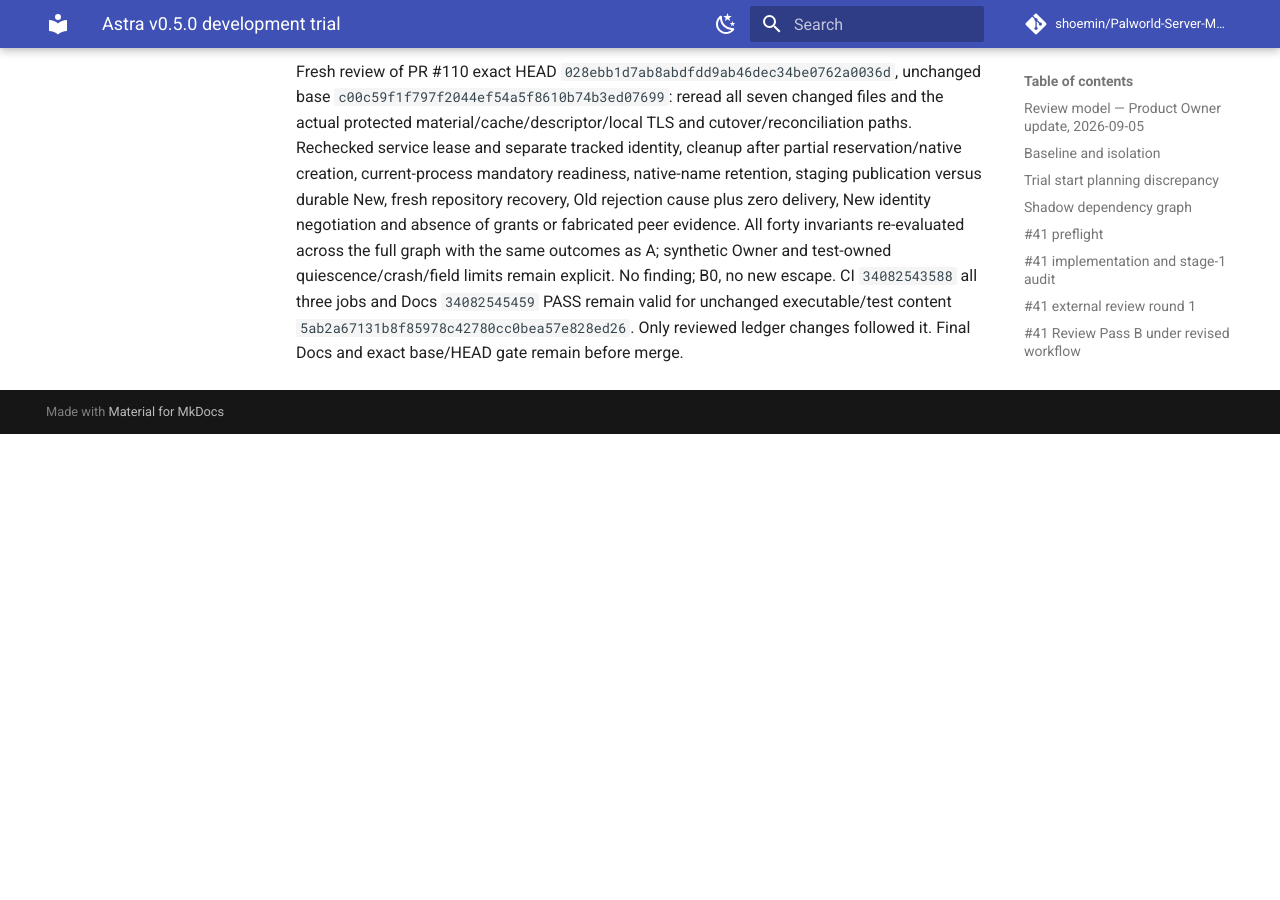
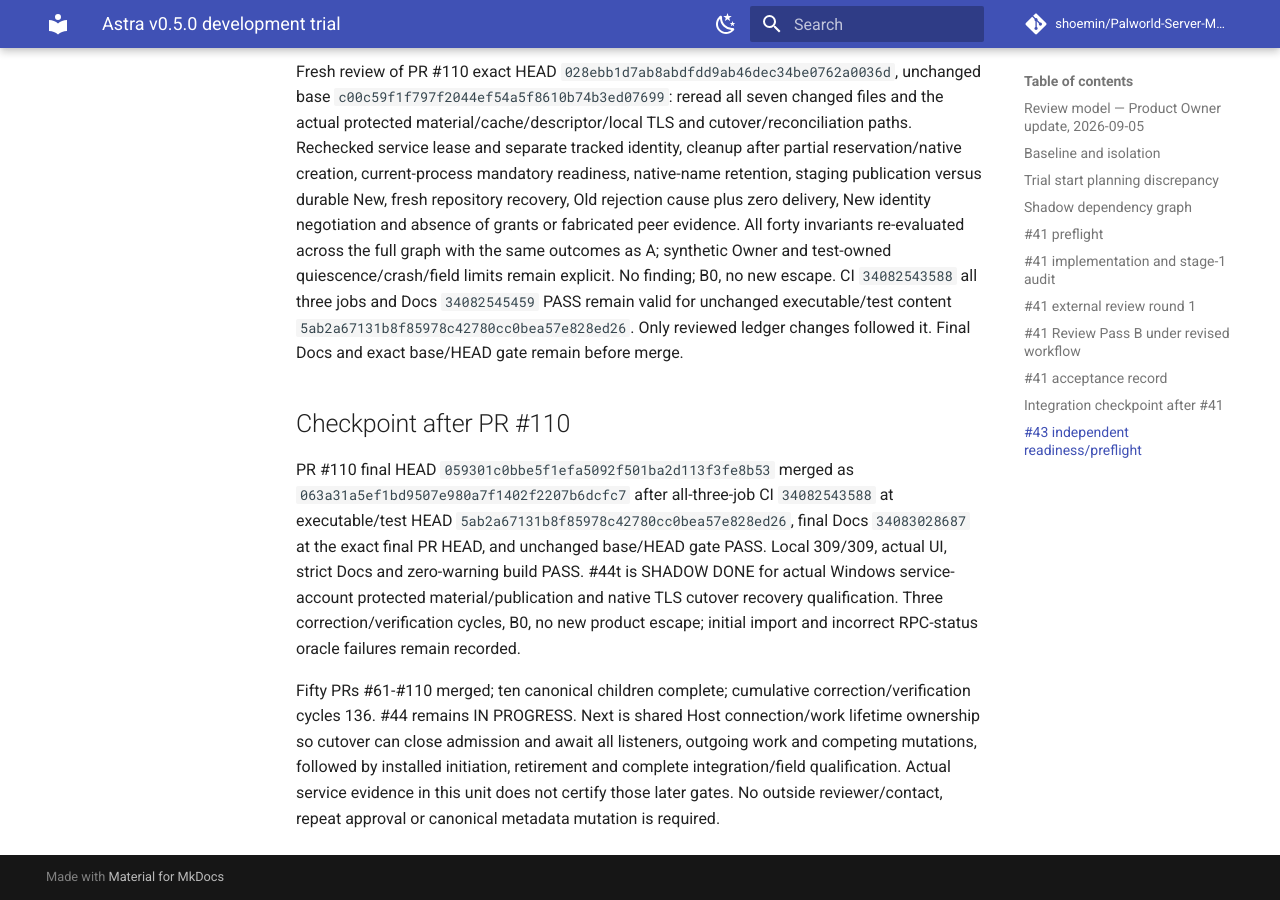
Before and after one commit to shoemin/Palworld-Server-Manager, an MkDocs documentation site: the page built from docs/experiments/astra-v0.5.0-trial.md, in a window 1280 px wide and 900 px high, scrolled down 198678 px. Built offline with MkDocs 1.6.1 and Material for MkDocs 9.7.7, drawn with Linux system fonts in a browser that asks for light colours; comment, search, counter and statistics services are not loaded; before the commit the page ends 199112 px from its top, so only the background shows below that; part of the change alters nothing that is shown.

Commit message:
docs: checkpoint Astra Windows rotation qualification

```diff
--- a/docs/experiments/astra-v0.5.0-trial.md
+++ b/docs/experiments/astra-v0.5.0-trial.md
@@ -2128,3 +2128,10 @@ Exact executable/test HEAD `5ab2a67131b8f85978c42780cc0bea57e828ed26`: all-three
 ### #44t Review Pass B
 
 Fresh review of PR #110 exact HEAD `028ebb1d7ab8abdfdd9ab46dec34be0762a0036d`, unchanged base `c00c59f1f797f2044ef54a5f8610b74b3ed07699`: reread all seven changed files and the actual protected material/cache/descriptor/local TLS and cutover/reconciliation paths. Rechecked service lease and separate tracked identity, cleanup after partial reservation/native creation, current-process mandatory readiness, native-name retention, staging publication versus durable New, fresh repository recovery, Old rejection cause plus zero delivery, New identity negotiation and absence of grants or fabricated peer evidence. All forty invariants re-evaluated across the full graph with the same outcomes as A; synthetic Owner and test-owned quiescence/crash/field limits remain explicit. No finding; B0, no new escape. CI `34082543588` all three jobs and Docs `34082545459` PASS remain valid for unchanged executable/test content `5ab2a67131b8f85978c42780cc0bea57e828ed26`. Only reviewed ledger changes followed it. Final Docs and exact base/HEAD gate remain before merge.
+
+
+## Checkpoint after PR #110
+
+PR #110 final HEAD `059301c0bbe5f1efa5092f501ba2d113f3fe8b53` merged as `063a31a5ef1bd9507e980a7f1402f2207b6dcfc7` after all-three-job CI `34082543588` at executable/test HEAD `5ab2a67131b8f85978c42780cc0bea57e828ed26`, final Docs `34083028687` at the exact final PR HEAD, and unchanged base/HEAD gate PASS. Local 309/309, actual UI, strict Docs and zero-warning build PASS. #44t is SHADOW DONE for actual Windows service-account protected material/publication and native TLS cutover recovery qualification. Three correction/verification cycles, B0, no new product escape; initial import and incorrect RPC-status oracle failures remain recorded.
+
+Fifty PRs #61-#110 merged; ten canonical children complete; cumulative correction/verification cycles 136. #44 remains IN PROGRESS. Next is shared Host connection/work lifetime ownership so cutover can close admission and await all listeners, outgoing work and competing mutations, followed by installed initiation, retirement and complete integration/field qualification. Actual service evidence in this unit does not certify those later gates. No outside reviewer/contact, repeat approval or canonical metadata mutation is required.
```
